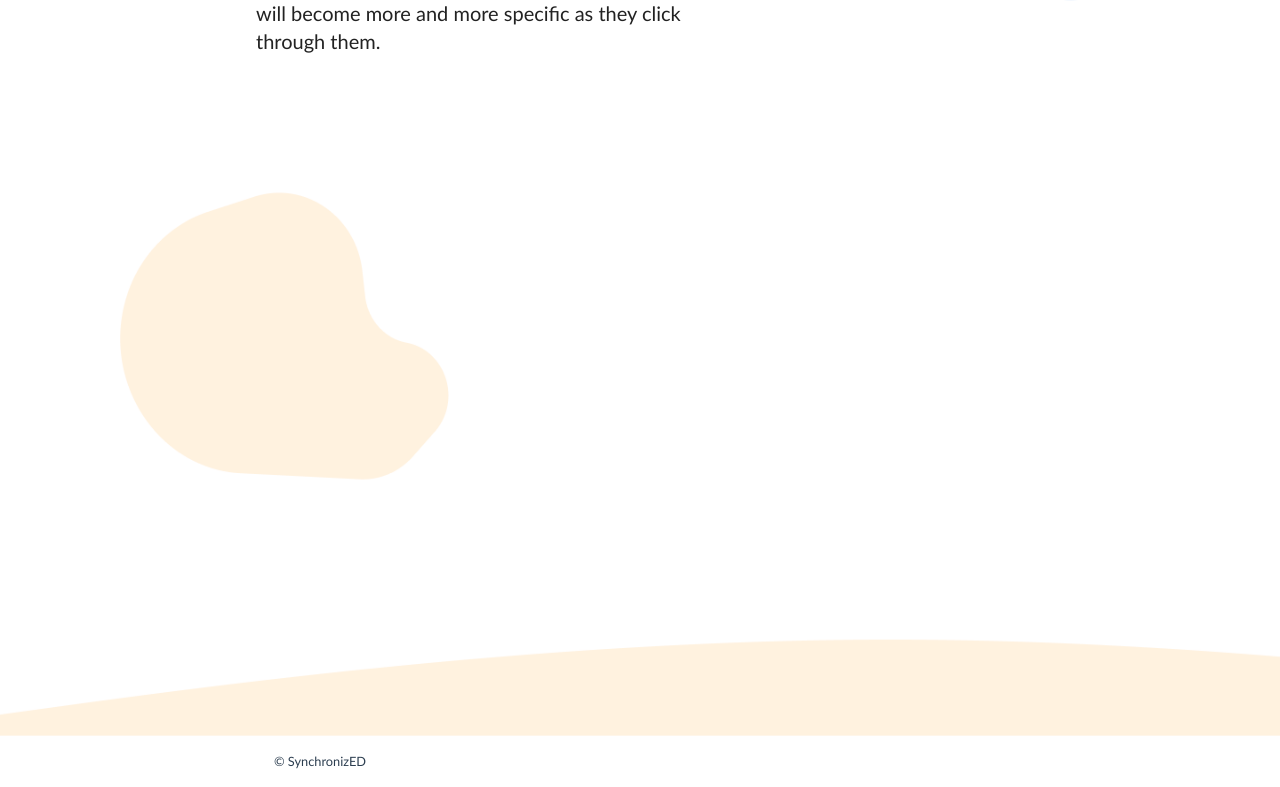
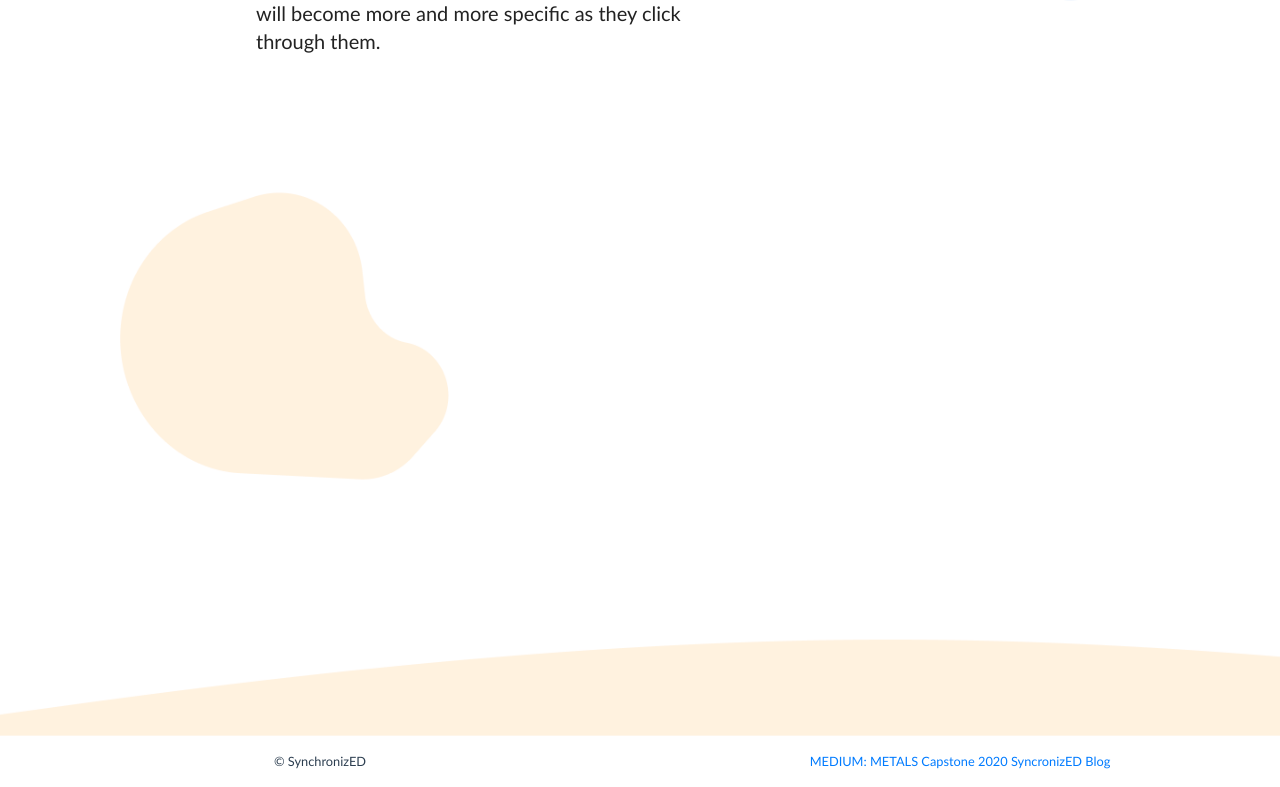
Before and after one commit to nhaque/synchronized_home, a Vue app: page / in a window 1280 px wide. Shown: the part 5368-6155 px from the top of the page. Built offline with nearby package versions, Linux system fonts and the light colour scheme.

Commit message:
footer update

```diff
--- a/src/components/Footer.vue
+++ b/src/components/Footer.vue
@@ -2,15 +2,18 @@
     <div class="row footer text-center my-3">
         <div class="col small">&copy; SynchronizED</div>
         <div class="col small">
-
+            <a href="https://medium.com/metals-capstone-2020-syncronized"> MEDIUM: METALS Capstone 2020 SyncronizED Blog</a>
         </div>
     </div>
 </template>
 
 <script>
+
     export default {
-        name: "Footer"
+        name: "Footer",
+
     }
+
 </script>
 
 <style scoped>
--- a/src/components/PrototypePage.vue
+++ b/src/components/PrototypePage.vue
@@ -185,7 +185,6 @@
     import TealTitle from "@/components/TealTitle";
     import MainTitle from "@/components/MainTitle";
     import Paragraph from "@/components/Paragraph";
-    // import HyperLink from "@/components/HyperLink";
     import Card from "@/components/Card";
 
     import pic1 from "@/components/images/timeline_design.png"
```
